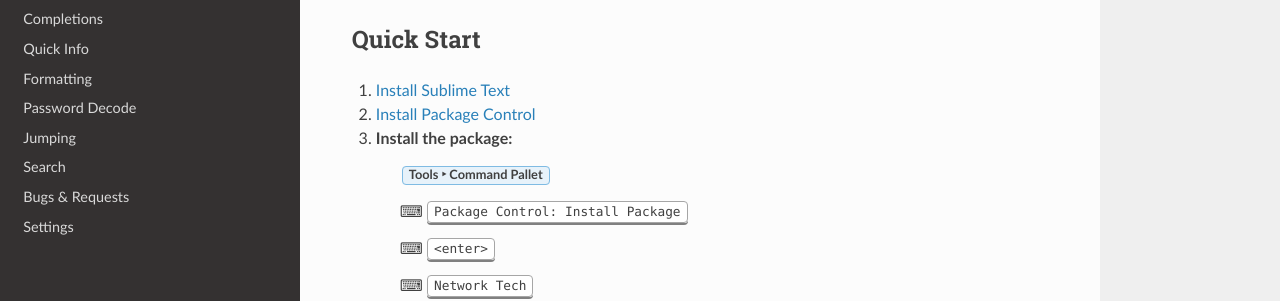
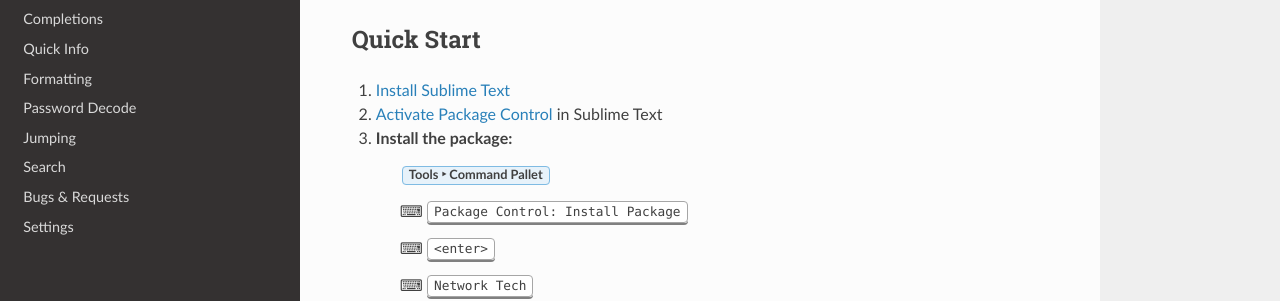
Before and after one commit to heyglen/network_tech, a Sphinx documentation site: the page built from docs/index.rst, in a window 1280 px wide and 900 px high. Shown: the part 185-486 px from the top of the window. Built offline with Sphinx 7.4.7 and the Read the Docs theme 2.0.0, drawn with Linux system fonts in a browser that asks for light colours.

Commit message:
📘💬 Wording

```diff
--- a/docs/index.rst
+++ b/docs/index.rst
@@ -14,7 +14,7 @@
 
 1. `Install Sublime Text <https://www.sublimetext.com/>`_
 
-2. `Install Package Control <https://packagecontrol.io/installation>`_
+2. `Activate Package Control <https://packagecontrol.io/installation>`_ in Sublime Text
 
 3. Install the package:
       :menuselection:`Tools --> Command Pallet`
```
